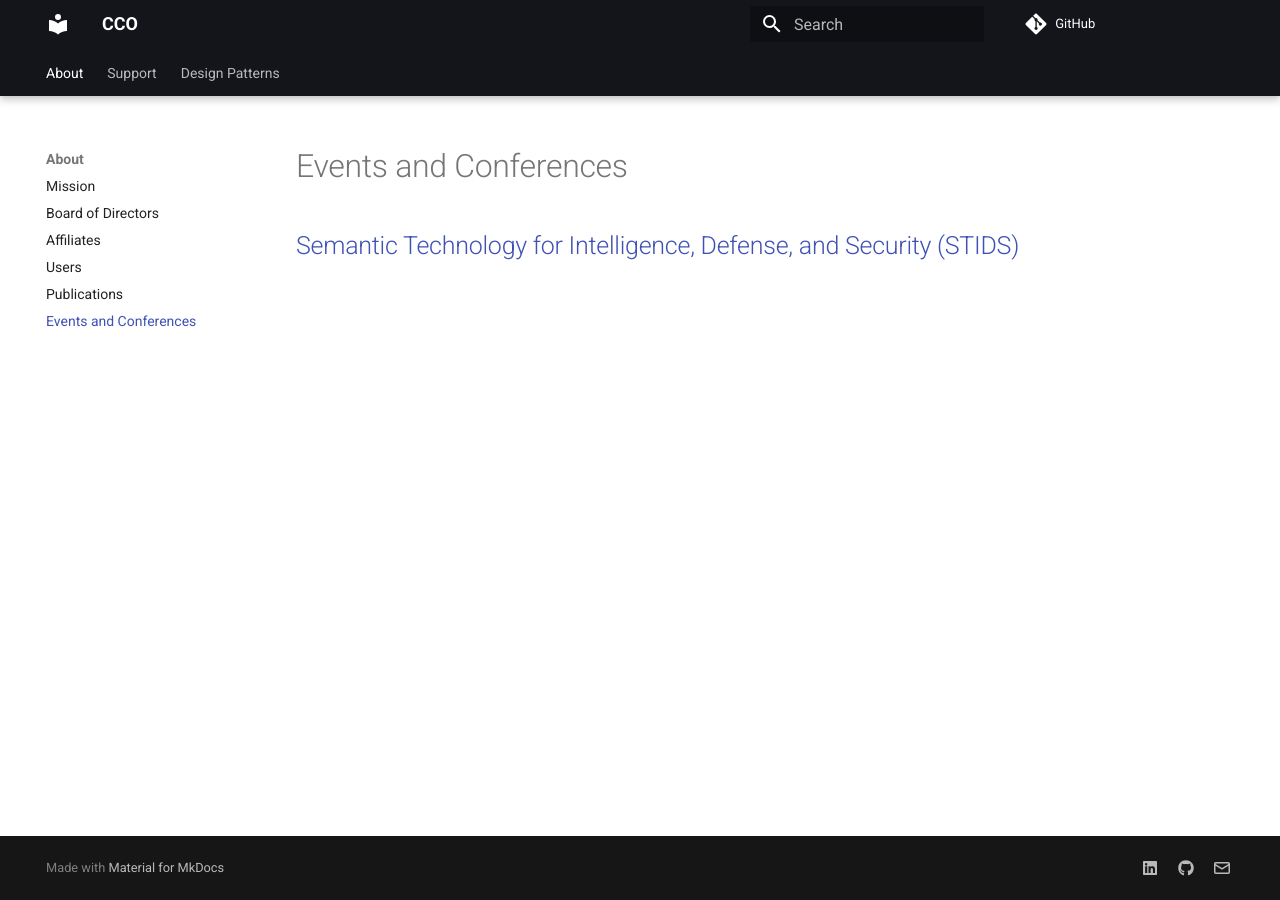
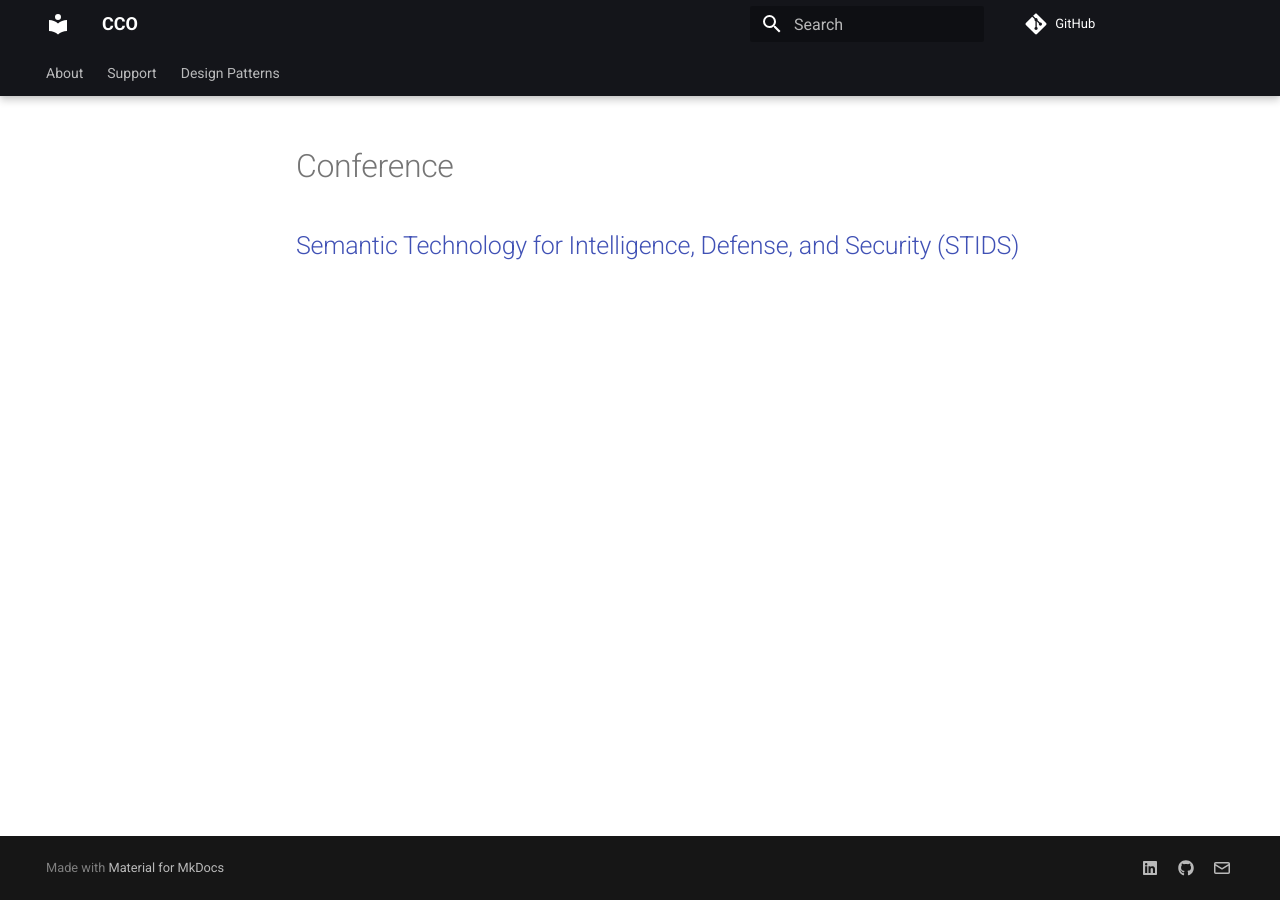
Before and after one commit to CommonCoreOntology/cco-webpage, an MkDocs documentation site: the page built from docs/conference.md, in a window 1280 px wide. Built offline with MkDocs 1.6.1 and Material for MkDocs 9.7.7, drawn with Linux system fonts in a browser that asks for light colours; comment, search, counter and statistics services are not loaded.

Commit message:
Update mkdocs.yml
removing conferences

```diff
--- a/mkdocs.yml
+++ b/mkdocs.yml
@@ -25,7 +25,6 @@ nav:
     - Affiliates: affiliates.md
     - Users: users.md
     - Publications: publications.md
-    - Events and Conferences: conference.md
     #- CCO FAQ: cco-faq.md
   - Support:
     - Office Hours: office-hours.md
```
